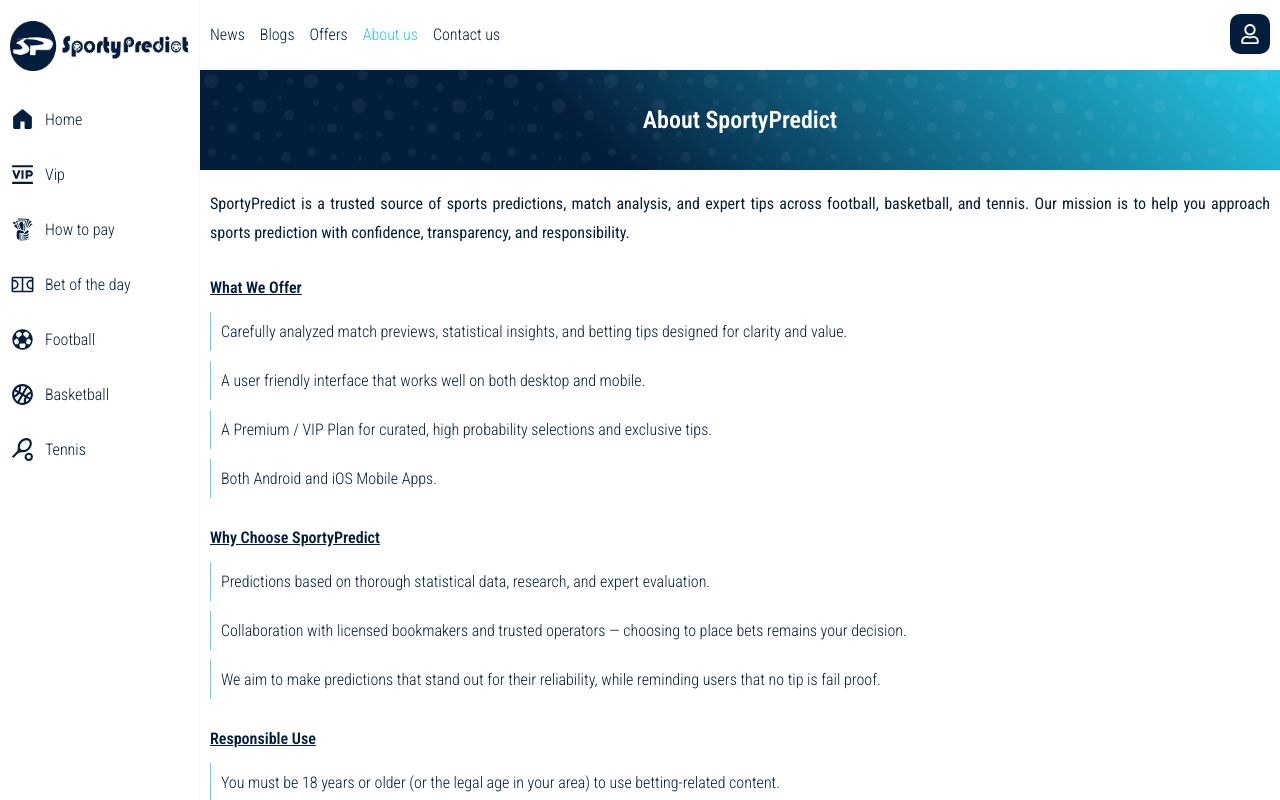
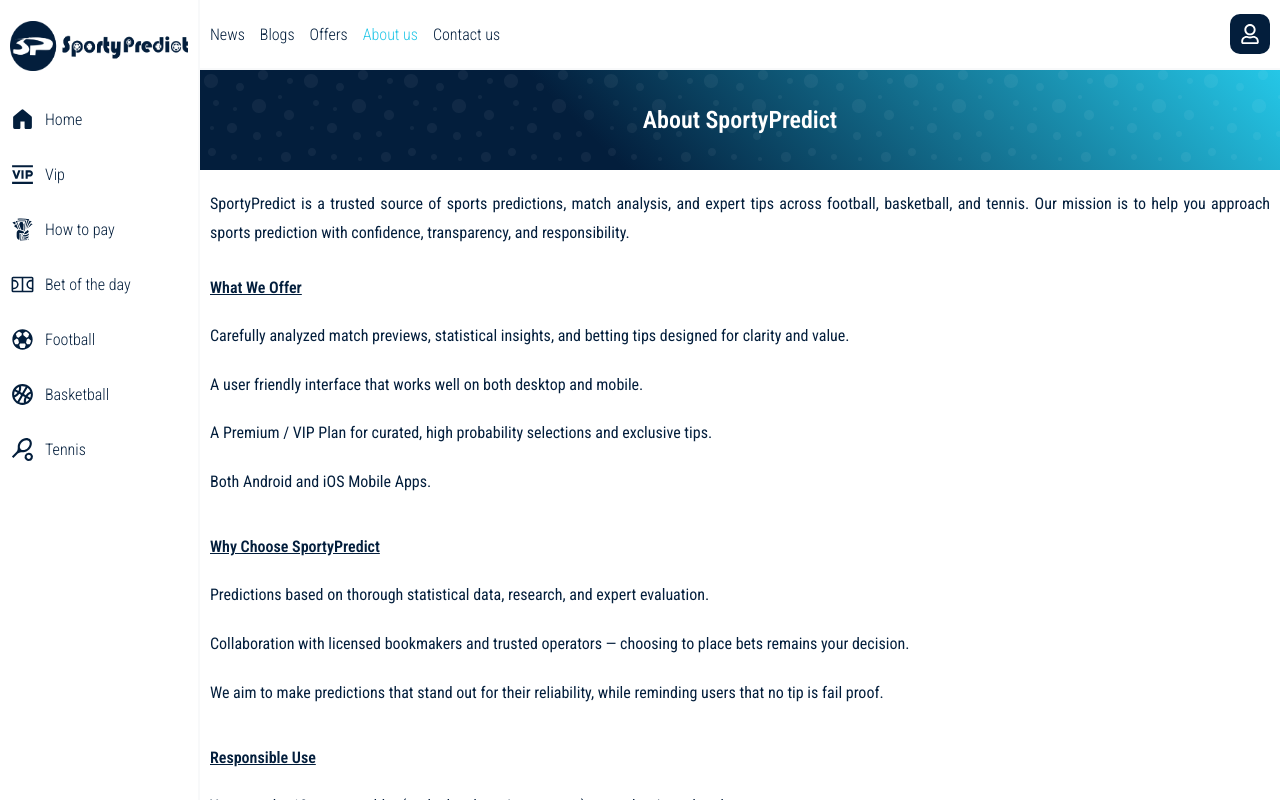
Before and after one commit to Milly-Sporty/sportypredict-frontend, a Next.js app: page /about in a window 1280 px wide. Built offline with nearby package versions, Linux system fonts and the light colour scheme; no server answers.

Commit message:
[+] changed li colors

```diff
--- a/app/style/info.module.css
+++ b/app/style/info.module.css
@@ -73,7 +73,6 @@
     font-weight: 500;
     padding-bottom: 5px;
     font-size: var(--font-size-4);
-
   }
 
   .section p {
@@ -85,21 +84,20 @@
     display: flex;
     list-style-type: none;
     flex-direction: column;
-    gap: var(--padding-sm);
-    color:var(---primary-color)
+    color: var(---primary-color);
   }
 
   .bulletList li {
-    padding: var(--padding-sm);
+    padding: var(--padding-sm) 0;
     transition: all 0.3s ease;
+    font-weight: var(--font-weight-regular);
     font-size: var(--font-size-3);
+    text-align: justify;
+    line-height: 1.8;
     color: var(--primary-color);
-    border-left: 1px solid var(--light-secondary-color);
   }
 }
 
 /* using it as global style for larger devices  */
 @media only screen and (min-width: 48em) {
-
-
 }
```
